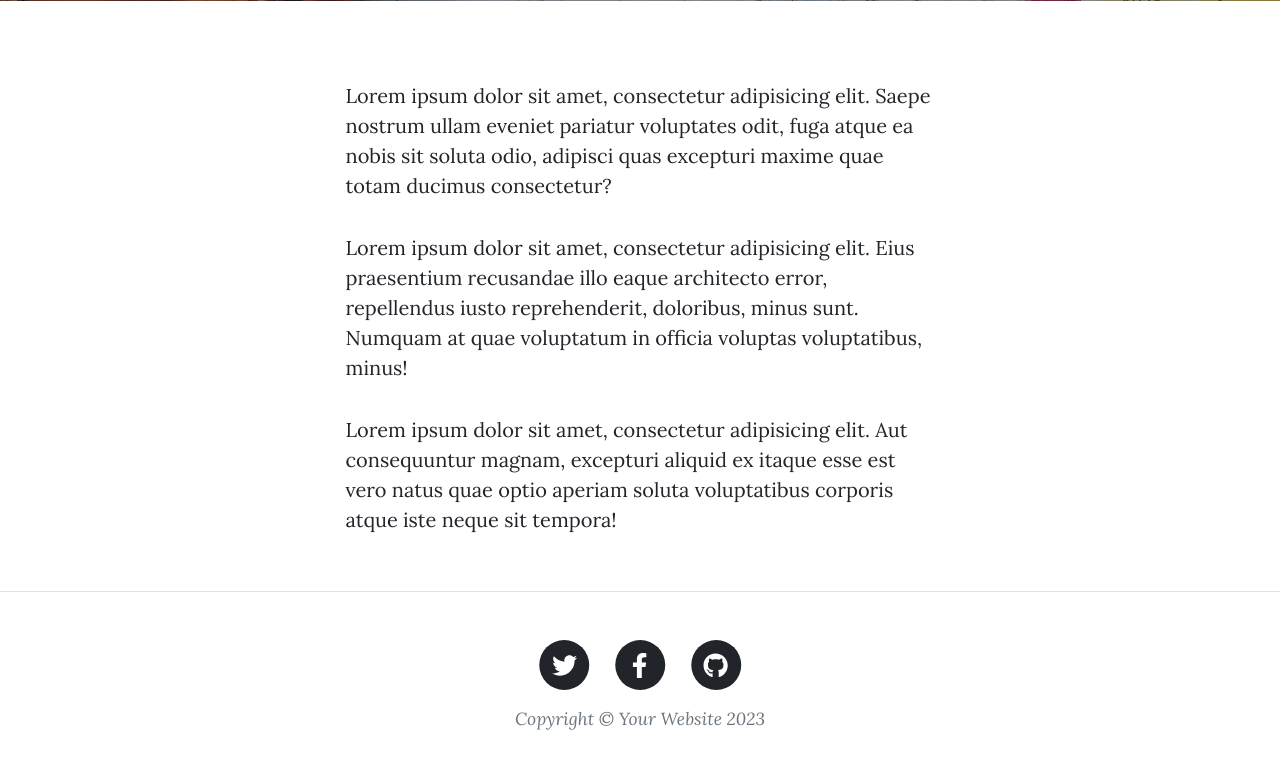
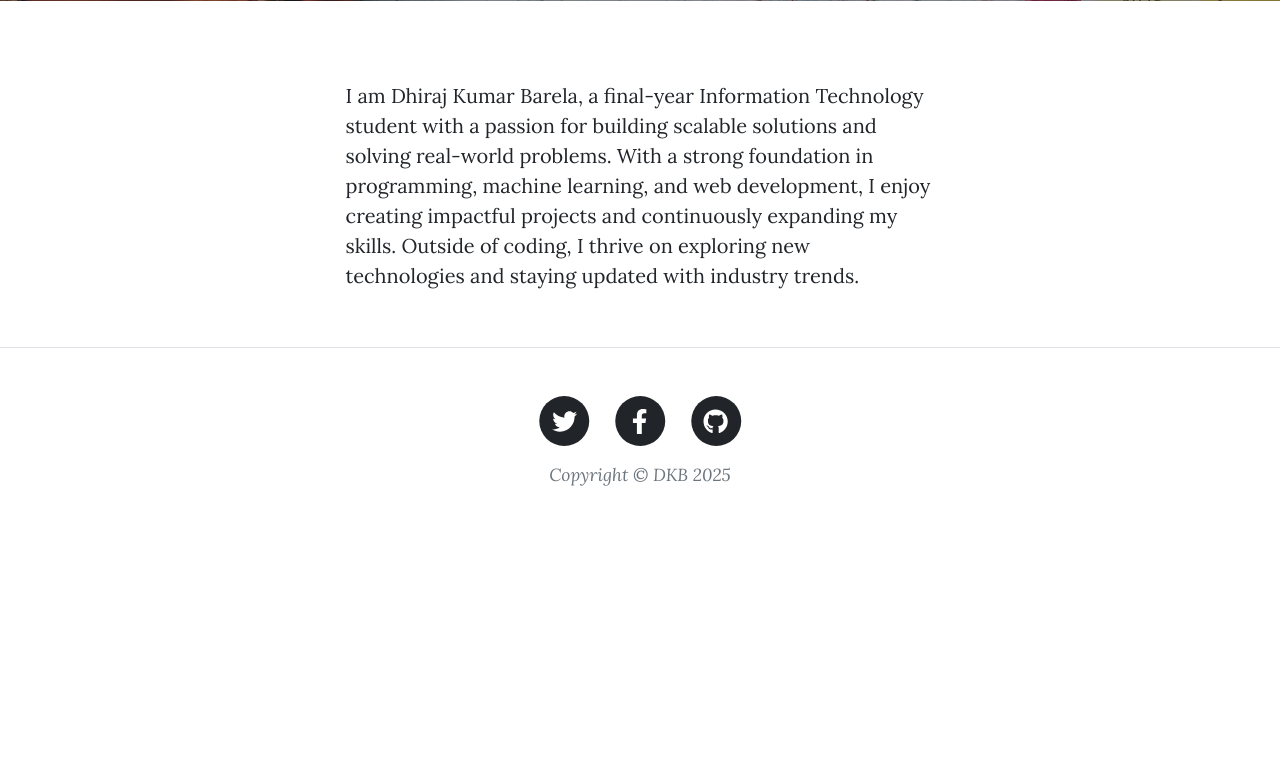
Before and after one commit to Dexter135790/Blog-Project-Flask-Powered-Blogging-Platform, a Flask app: page /about in a window 1280 px wide. Shown: the part 531-1312 px from the top of the page. After the commit the page ends 1017 px from the top, so only its background shows below. Run offline with Flask 3, Linux system fonts and the light colour scheme; some libraries are stand-ins or nearby versions.

Commit message:
remove todo's

```diff
--- a/templates/about.html
+++ b/templates/about.html
@@ -22,23 +22,11 @@
     <div class="row gx-4 gx-lg-5 justify-content-center">
       <div class="col-md-10 col-lg-8 col-xl-7">
         <p>
-          Lorem ipsum dolor sit amet, consectetur adipisicing elit. Saepe
-          nostrum ullam eveniet pariatur voluptates odit, fuga atque ea nobis
-          sit soluta odio, adipisci quas excepturi maxime quae totam ducimus
-          consectetur?
+          I am Dhiraj Kumar Barela, a final-year Information Technology student with a passion for building scalable solutions and solving real-world problems. With a strong foundation in programming, machine learning, and web development, I enjoy creating impactful projects and continuously expanding my skills. Outside of coding, I thrive on exploring new technologies and staying updated with industry trends.
+
+
         </p>
-        <p>
-          Lorem ipsum dolor sit amet, consectetur adipisicing elit. Eius
-          praesentium recusandae illo eaque architecto error, repellendus iusto
-          reprehenderit, doloribus, minus sunt. Numquam at quae voluptatum in
-          officia voluptas voluptatibus, minus!
-        </p>
-        <p>
-          Lorem ipsum dolor sit amet, consectetur adipisicing elit. Aut
-          consequuntur magnam, excepturi aliquid ex itaque esse est vero natus
-          quae optio aperiam soluta voluptatibus corporis atque iste neque sit
-          tempora!
-        </p>
+
       </div>
     </div>
   </div>
--- a/templates/footer.html
+++ b/templates/footer.html
@@ -21,7 +21,7 @@
                               </a>
                           </li>
                           <li class="list-inline-item">
-                              <a href="#!">
+                              <a href="https://github.com/Dexter135790">
                                   <span class="fa-stack fa-lg">
                                       <i class="fas fa-circle fa-stack-2x"></i>
                                       <i class="fab fa-github fa-stack-1x fa-inverse"></i>
@@ -29,7 +29,7 @@
                               </a>
                           </li>
                       </ul>
-                      <div class="small text-center text-muted fst-italic">Copyright &copy; Your Website 2023</div>
+                      <div class="small text-center text-muted fst-italic">Copyright &copy; DKB 2025</div>
                   </div>
               </div>
           </div>
--- a/templates/header.html
+++ b/templates/header.html
@@ -8,7 +8,7 @@
     />
     <meta name="description" content="" />
     <meta name="author" content="" />
-    <title>Angela's Blog</title>
+    <title>Dhiraj's Blog</title>
     {% block styles %}
     {{ bootstrap.load_css() }}
     <link
--- a/templates/index.html
+++ b/templates/index.html
@@ -9,8 +9,8 @@
     <div class="row gx-4 gx-lg-5 justify-content-center">
       <div class="col-md-10 col-lg-8 col-xl-7">
         <div class="site-heading">
-          <h1>Angela's Blog</h1>
-          <span class="subheading">A collection of random musings.</span>
+          <h1>Dhiraj's Blog</h1>
+          <span class="subheading">My Random blog site Deployment</span>
         </div>
       </div>
     </div>
```
